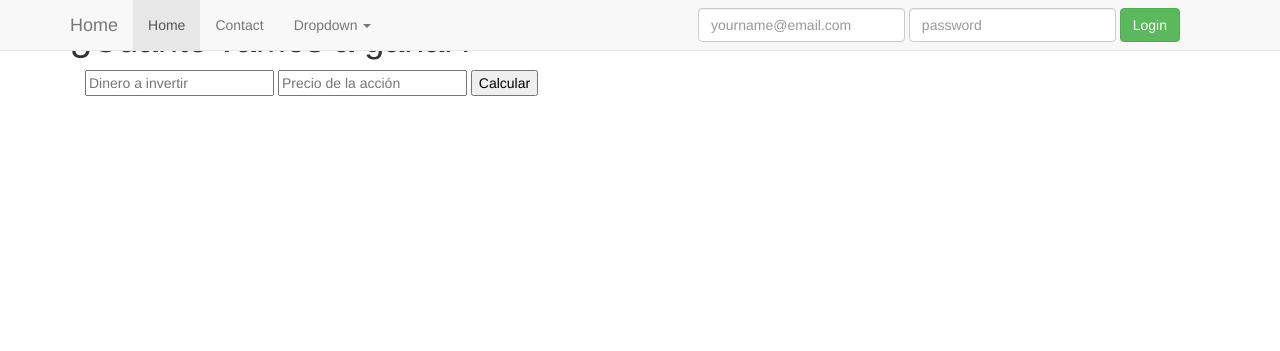
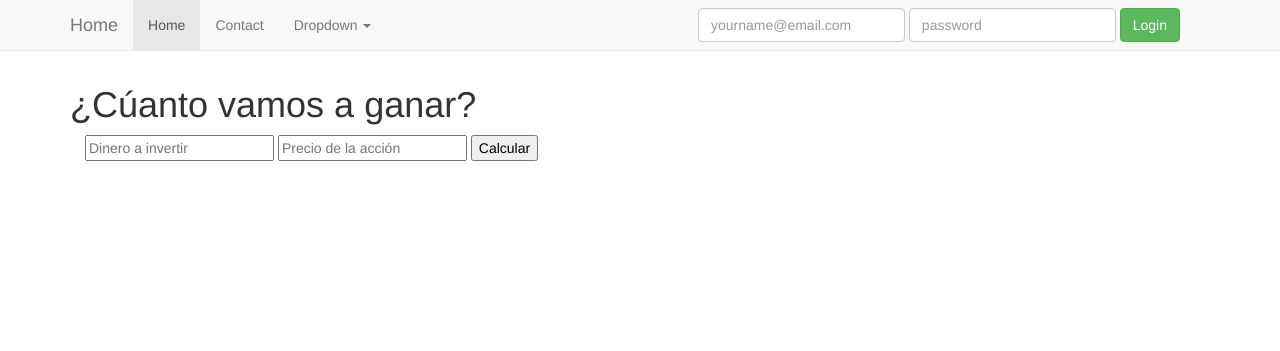
Before and after one commit to carlosvin/pricecalculator, a Flask app: page / in a window 1280 px wide. Shown: the top 351 px of the page. Run offline with Flask 2, Linux system fonts and the light colour scheme.

Commit message:
adding bootstrap

```diff
--- a/templates/layout.html
+++ b/templates/layout.html
@@ -11,7 +11,7 @@
       <script src="https://oss.maxcdn.com/libs/respond.js/1.3.0/respond.min.js"></script>
     <![endif]-->
   </head>
-  <body>
+  <body style="padding-top: 65px;">
     <div class="navbar navbar-default navbar-fixed-top">
     	<div class="container">
 	    	<div class="navbar-header">
```
